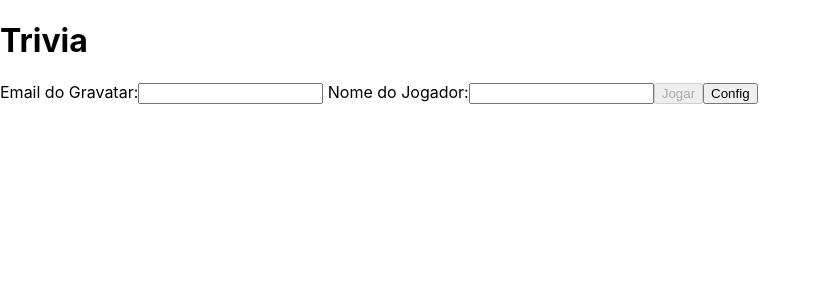
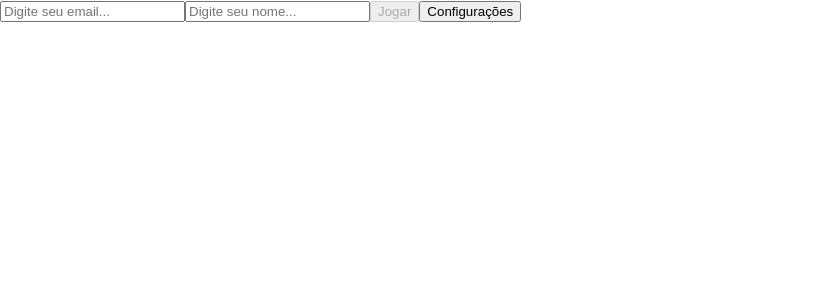
Before and after one commit to victorjunior95/sd-08-project-trivia-react-redux, a React (Create React App) app: page / in a window 1280 px wide. Shown: the top 300 px of the page, without its empty margins (0-821 px from the left). Built offline with nearby package versions, Linux system fonts and the light colour scheme.

Commit message:
Requisitos 1-4

```diff
--- a/package.json
+++ b/package.json
@@ -12,6 +12,7 @@
     "react-router-dom": "^5.1.2",
     "react-scripts": "3.3.0",
     "redux": "^4.0.5",
+    "redux-devtools-extension": "^2.13.9",
     "redux-thunk": "^2.3.0"
   },
   "scripts": {
--- a/src/components/BtnLogin.jsx
+++ /dev/null
@@ -1,12 +0,0 @@
-import React from 'react';
-
-export default (handleSubmit, email, userName) => (
-  <button
-    data-testid="btn-play"
-    disabled={ (email === '' || userName === '') }
-    onClick={ handleSubmit }
-    type="button"
-  >
-    Jogar
-  </button>
-);
--- /dev/null
+++ b/src/components/Header.js
@@ -0,0 +1,45 @@
+import React, { Component } from 'react';
+import PropTypes from 'prop-types';
+import md5 from 'crypto-js/md5';
+import { connect } from 'react-redux';
+// import { setLocalStorage } from '../services/utils';
+
+class Header extends Component {
+  constructor() {
+    super();
+    this.getGravatar = this.getGravatar.bind(this);
+  }
+
+  getGravatar() {
+    const { gravatarEmail } = this.props;
+    const imageHash = md5(gravatarEmail);
+    return imageHash;
+  }
+
+  render() {
+    const imageURL = `https://www.gravatar.com/avatar/${this.getGravatar()}`;
+    const { playerName, score } = this.props;
+    console.log(playerName, score);
+    return (
+      <div className="header-game">
+        <img data-testid="header-profile-picture" src={ imageURL } alt="" />
+        <span data-testid="header-score">{score}</span>
+        <span data-testid="header-player-name">{playerName}</span>
+      </div>
+    );
+  }
+}
+
+Header.propTypes = {
+  gravatarEmail: PropTypes.string.isRequired,
+  playerName: PropTypes.string.isRequired,
+  score: PropTypes.number.isRequired,
+  //   assertions: PropTypes.number.isRequired,
+};
+const mapStateToProps = (state) => ({
+  playerName: state.player.player.name,
+  gravatarEmail: state.player.player.gravatarEmail,
+  score: state.player.player.score,
+  assertions: state.player.player.correctAnswers,
+});
+export default connect(mapStateToProps)(Header);
--- a/src/components/InputLogin.jsx
+++ /dev/null
@@ -1,16 +0,0 @@
-import React from 'react';
-
-export default (htmlFor, text, name, dataTestId, onChange) => (
-
-  <label htmlFor={ htmlFor }>
-    {' '}
-    {text}
-    <input
-      name={ name }
-      type="text"
-      data-testid={ dataTestId }
-      onChange={ onChange }
-    />
-  </label>
-
-);
--- a/src/pages/GamePage.js
+++ b/src/pages/GamePage.js
@@ -1,13 +1,10 @@
 import React, { Component } from 'react';
+import Header from '../components/Header';
 // import Header from '../components/Header';
 
 class GamePage extends Component {
   render() {
-    return (
-      <div>
-        Ola Header
-      </div>
-    );
+    return <Header />;
   }
 }
 
--- a/src/pages/Login.jsx
+++ b/src/pages/Login.jsx
@@ -1,8 +1,9 @@
 import React, { Component } from 'react';
 import PropTypes from 'prop-types';
-import BtnLogin from '../components/BtnLogin';
-import inputLogin from '../components/InputLogin';
+import { connect } from 'react-redux';
+import { Link } from 'react-router-dom';
 import getToken from '../services/apis/getToken';
+import { saveName } from '../redux/actions';
 
 class Login extends Component {
   constructor() {
@@ -10,18 +11,33 @@ class Login extends Component {
     this.state = {
       email: '',
       userName: '',
+      isDisabled: true,
     };
     this.handleChange = this.handleChange.bind(this);
     this.handleSubmit = this.handleSubmit.bind(this);
     this.goToPage = this.goToPage.bind(this);
+    this.checkValidity = this.checkValidity.bind(this);
   }
 
   handleChange({ target: { name, value } }) {
     this.setState({ [name]: value });
+    this.checkValidity();
+  }
+
+  checkValidity() {
+    const { userName, email } = this.state;
+    if (userName.length > 0 && email.length > 0) {
+      this.setState({ isDisabled: false });
+    } else if (userName.length === 0 || email.length === 0) {
+      this.setState({ isDisabled: true });
+    }
   }
 
   async handleSubmit() {
     const { history } = this.props;
+    const { saveNamePlayer } = this.props;
+    const { userName } = this.state;
+    saveNamePlayer(userName);
     await getToken();
     history.push('/game-page');
   }
@@ -32,32 +48,49 @@ class Login extends Component {
   }
 
   render() {
-    const { email, userName } = this.state;
+    const { email, userName, isDisabled } = this.state;
     return (
-      <>
-        <h1>Trivia</h1>
-        <form>
-          {inputLogin('email', 'Email do Gravatar:',
-            'email', 'input-player-name', this.handleChange) }
-
-          {inputLogin('userName', 'Nome do Jogador:',
-            'userName', 'input-gravatar-email', this.handleChange) }
-          {BtnLogin(this.handleSubmit, email, userName)}
-          <button
-            type="button"
-            data-testid="btn-settings"
-            onClick={ this.goToPage }
-          >
-            Config
+      <div>
+        <input
+          data-testid="input-gravatar-email"
+          type="email"
+          value={ email }
+          name="email"
+          placeholder="Digite seu email..."
+          onChange={ this.handleChange }
+        />
+        <input
+          data-testid="input-player-name"
+          type="text"
+          value={ userName }
+          name="userName"
+          placeholder="Digite seu nome..."
+          onChange={ this.handleChange }
+          autoComplete="off"
+        />
+        <button
+          data-testid="btn-play"
+          type="button"
+          disabled={ isDisabled }
+          onClick={ this.handleSubmit }
+        >
+          Jogar
+        </button>
+        <Link to="/config">
+          <button type="button" data-testid="btn-settings">
+            Configurações
           </button>
-        </form>
-      </>
+        </Link>
+      </div>
     );
   }
 }
-
-export default Login;
-
 Login.propTypes = {
   history: PropTypes.objectOf.isRequired,
+  saveNamePlayer: PropTypes.func.isRequired,
 };
+
+const mapDispatchToProps = (dispatch) => ({
+  saveNamePlayer: (name) => dispatch(saveName(name)),
+});
+export default connect(null, mapDispatchToProps)(Login);
--- a/src/redux/actions/index.jsx
+++ b/src/redux/actions/index.jsx
@@ -1,6 +1,15 @@
-export const login = (email, userName) => ({
-  type: 'LOGIN',
-  payload: { email, userName },
+export const SAVE_NAME = 'SAVE_NAME';
+export const SAVE_EMAIL = 'SAVE_EMAIL';
+export const TIMES_OVER = 'TIMES_OVER';
+export const SAVE_SCORE = 'SAVE_SCORE';
+export const SAVE_CORRECT_ANSWERS = 'SAVE_CORRECT_ANSWERS';
+
+export const saveName = (name) => ({
+  type: SAVE_NAME,
+  name,
 });
 
-export const qualquerCoisa = () => null;
+export const saveEmail = (gravatarEmail) => ({
+  type: SAVE_EMAIL,
+  gravatarEmail,
+});
--- a/src/redux/reducers/index.jsx
+++ b/src/redux/reducers/index.jsx
@@ -1,6 +1,6 @@
 import { combineReducers } from 'redux';
-import User from './User';
+import player from './player';
 
-const rootReducers = combineReducers({ User });
+const rootReducers = combineReducers({ player });
 
 export default rootReducers;
--- /dev/null
+++ b/src/redux/reducers/player.js
@@ -0,0 +1,52 @@
+import {
+  SAVE_NAME,
+  SAVE_EMAIL,
+  SAVE_SCORE,
+  SAVE_CORRECT_ANSWERS,
+} from '../actions';
+
+const INITIAL_STATE = {
+  player: {
+    name: '',
+    gravatarEmail: '',
+    score: 0,
+    correctAnswers: 0,
+  },
+};
+export default function player(state = INITIAL_STATE, action) {
+  switch (action.type) {
+  case SAVE_NAME:
+    return {
+      ...state,
+      player: {
+        ...state.player,
+        name: action.name,
+      },
+    };
+  case SAVE_EMAIL:
+    return {
+      ...state,
+      player: {
+        ...state.player,
+        gravatarEmail: action.gravatarEmail,
+      },
+    };
+  case SAVE_SCORE:
+    return {
+      ...state,
+      player: {
+        ...state.player,
+        score: action.score,
+      },
+    };
+  case SAVE_CORRECT_ANSWERS:
+    return {
+      player: {
+        ...state.player,
+        correctAnswers: action.correctAnswers,
+      },
+    };
+  default:
+    return state;
+  }
+}
--- a/src/redux/store/index.jsx
+++ b/src/redux/store/index.jsx
@@ -1,9 +1,11 @@
-import { createStore } from 'redux';
-import rootReducers from '../reducers';
+import { createStore, applyMiddleware } from 'redux';
+import thunk from 'redux-thunk';
+import { composeWithDevTools } from 'redux-devtools-extension';
+import rootReducer from '../reducers';
 
 const store = createStore(
-  rootReducers,
-  window.__REDUX_DEVTOOLS_EXTENSION__ && window.__REDUX_DEVTOOLS_EXTENSION__(),
+  rootReducer,
+  composeWithDevTools(applyMiddleware(thunk)),
 );
 
 export default store;
```
Also changed, not shown: 1 other file (tests, documents, lock files or other folders).
